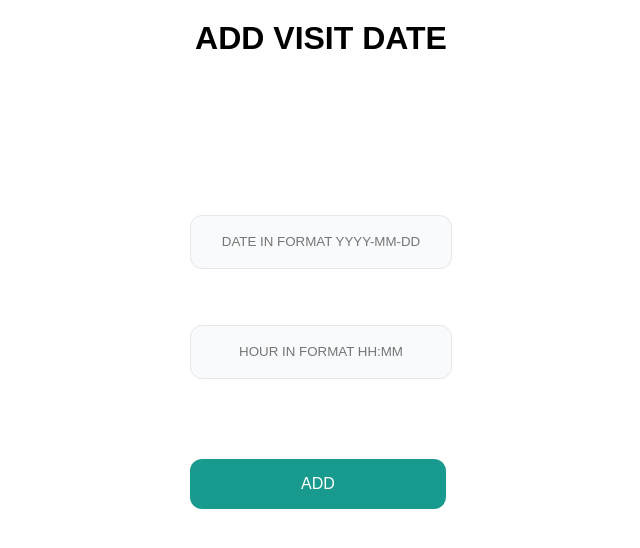
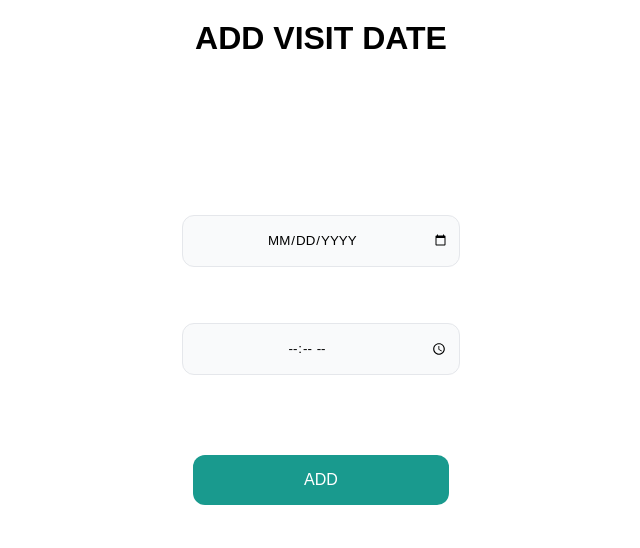
Before and after one commit to JohnnyKolek/HealthHub, a PHP site: template src/views/addVisit.php in a window 1280 px wide. Shown: the part 151-699 px from the top of the page, without its empty margins (319-959 px from the left). Run offline with PHP 8.4, Linux system fonts and the light colour scheme; the template is opened without the code that fills it, so the values that code supplies are empty.

Commit message:
improve inputs for adding visits

```diff
--- a/public/css/addVisit.css
+++ b/public/css/addVisit.css
@@ -87,6 +87,7 @@ form {
     margin-top: 50px;
     display: flex;
     flex-direction: column;
+    align-items: center;
     gap: 10vh;
 }
 
@@ -109,6 +110,8 @@ input {
     font-weight: 400;
     line-height: 150%;
     text-align: center;
+    padding-left: 10px;
+    padding-right: 10px;
 }
 
 form h1{
--- a/src/views/addVisit.php
+++ b/src/views/addVisit.php
@@ -31,8 +31,12 @@
                 }
                 ?>
             </div>
-            <input name="date" type="text" placeholder="date in format YYYY-MM-DD">
-            <input name="hour" type="text" placeholder="hour in format HH:mm">
+            <label>
+                <input name="date" type="date">
+            </label>
+            <label>
+                <input name="hour" type="time">
+            </label>
         </div>
         <button type="submit">ADD</button>
     </form>
```
